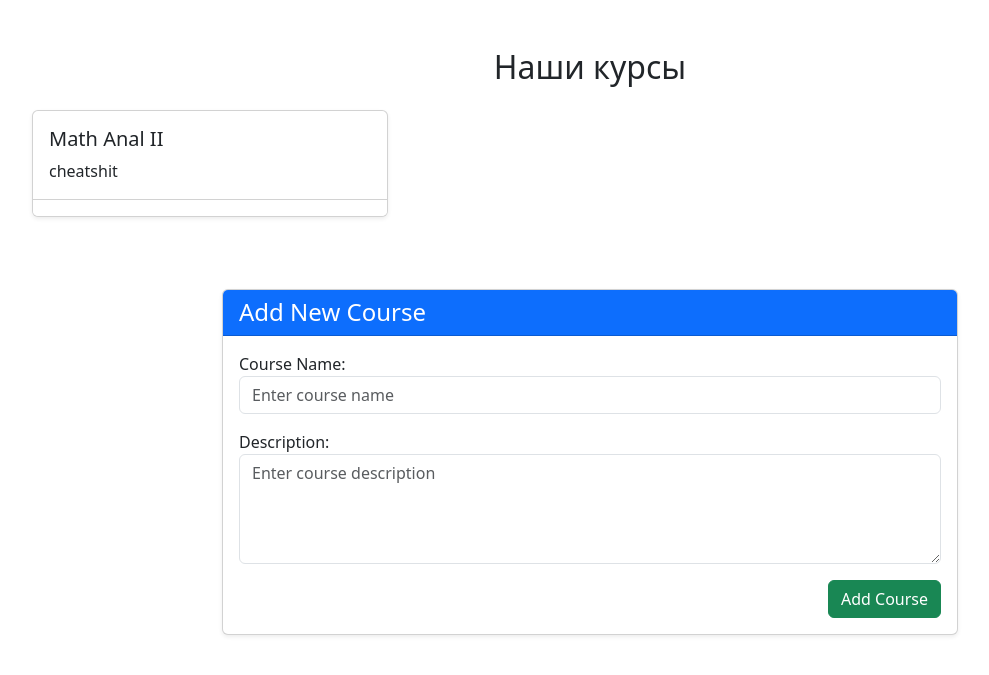
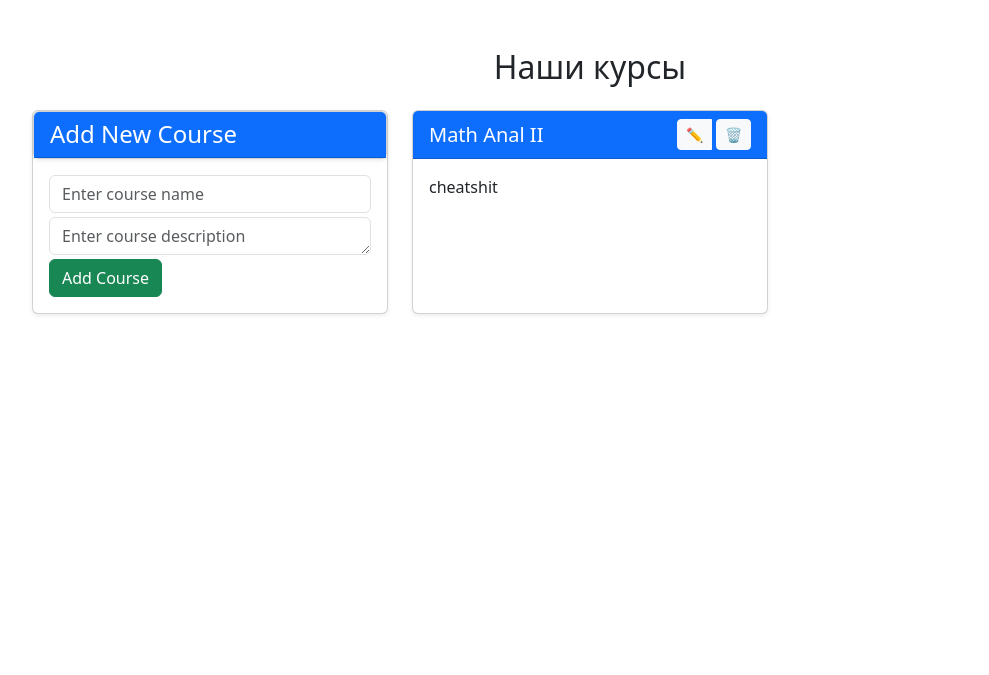
Before and after one commit to ZeNik77/Self-Revision-app, a Django app: page /courses/ in a window 1280 px wide. Shown: the part 72-747 px from the top of the page, without its empty margins (50-1039 px from the left). Run offline with Django 5.2, Linux system fonts and the light colour scheme; data comes from the database, SQL or seed files in the repository; both versions use the stored data as it was after the commit.

Commit message:
Courses page, edit + delete course

```diff
--- a/templates/courses.html
+++ b/templates/courses.html
@@ -3,56 +3,102 @@
 <div class="container mt-5">
     <h2 class="mb-4 text-center">Наши курсы</h2>
     <div class="row">
-        {% for c in courses %}
         <div class="col-md-4 mb-4">
             <div class="card h-100 shadow-sm">
-                <div class="card-body">
-                    <h5 class="card-title">{{ c.name }}</h5>
-                    <p class="card-text">{{ c.description }}</p>
-                </div>
-                <div class="card-footer bg-white">
-                </div>
-            </div>
-        </div>
-        {% endfor %}
-    </div>
-</div>
-<div class="container mt-5">
-    <div class="row justify-content-center">
-        <div class="col-md-8">
-            <div class="card shadow-sm">
-                <div class="card-header bg-primary text-white">
-                    <h4 class="mb-0">Add New Course</h4>
+                <div class="row justify-content-center">
+                    <div class="col-md-12">
+                        <div class="card shadow-sm">
+                            <div class="card-header bg-primary text-white">
+                                <h4 class="mb-0">Add New Course</h4>
+                            </div>
+                        </div>
+                    </div>
                 </div>
                 <div class="card-body">
                     <form method="POST">
                         {% csrf_token %}
                         {{ form.non_field_errors }}
 
-                        <div class="mb-3">
-                            {{ form.name.label_tag }}
+                        <div class="mb-1">
+                            <!-- {{ form.name.label_tag }} -->
                             {{ form.name }}
                             {% if form.name.errors %}
                                 <div class="text-danger">{{ form.name.errors.0 }}</div>
                             {% endif %}
                         </div>
 
-                        <div class="mb-3">
-                            {{ form.description.label_tag }}
+                        <div class="mb-1">
+                            <!-- {{ form.description.label_tag }} -->
                             {{ form.description }}
                             {% if form.description.errors %}
                                 <div class="text-danger">{{ form.description.errors.0 }}</div>
                             {% endif %}
                         </div>
 
-                        <div class="text-end">
-                            <button type="submit" class="btn btn-success">Add Course</button>
-                        </div>
+                        <!-- <div class="text-end"> -->
+                            <button type="submit" name="add_course" class="btn btn-success">Add Course</button>
+                        <!-- </div> -->
                     </form>
                 </div>
             </div>
         </div>
+        {% for c in courses %}
+        <div class="col-md-4 mb-4">
+            <div class="card h-100 shadow-sm">
+                <!-- Card Header -->
+                <div class="card-header bg-primary text-white d-flex justify-content-between align-items-center">
+                    <!-- Static course title -->
+                    <h5 class="mb-0 me-3" id="title-{{ c.id }}">{{ c.name }}</h5>
+
+                    <!-- Edit/Delete Buttons -->
+                    <div class="btn-group">
+                        <button type="button" onclick="enableEdit({{ c.id }})" class="btn btn-sm btn-light">✏️</button>
+                        <form method="post" class="d-inline ms-1" onsubmit="return confirmDelete();">
+                            {% csrf_token %}
+                            <button type="submit" name="delete_course" value="{{ c.id }}" class="btn btn-sm btn-light">🗑️</button>
+                        </form>
+                    </div>
+                </div>
+
+                <!-- Card Body -->
+                <div class="card-body">
+                    <!-- Static description -->
+                    <p class="card-text" id="desc-{{ c.id }}">{{ c.description }}</p>
+
+                    <!-- Editable form (initially hidden) -->
+                    <form method="post" id="form-{{ c.id }}" class="d-none">
+                        {% csrf_token %}
+                        <!-- <input type="hidden" name="id" value="{{ c.id }}"> -->
+                        <div class="mb-2">
+                            <input type="text" name="name" class="form-control" value="{{ c.name }}">
+                        </div>
+                        <div class="mb-2">
+                            <textarea name="description" class="form-control" value="{{ c.description }}">{{ c.description }}</textarea>
+                        </div>
+                        <button type="submit" name="edit_course" value="{{ c.id }}" class="btn btn-sm btn-success">💾 Save</button>
+                    </form>
+                </div>
+            </div>
+</div>
+
+
+        {% endfor %}
     </div>
 </div>
+<script>
+function confirmDelete() {
+    return confirm("Are you sure you want to delete this course?");
+}
+</script>
+<script>
+function enableEdit(courseId) {
+    document.getElementById(`title-${courseId}`).classList.add('d-none');
+    document.getElementById(`desc-${courseId}`).classList.add('d-none');
+    document.getElementById(`form-${courseId}`).classList.remove('d-none');
+}
 
+function confirmDelete() {
+    return confirm("Are you sure you want to delete this course?");
+}
+</script>
 {% endblock %}
--- a/testproject/forms.py
+++ b/testproject/forms.py
@@ -59,6 +59,6 @@ class AddCourseForm(forms.Form):
         widget=forms.Textarea(attrs={
             'class': 'form-control',
             'placeholder': 'Enter course description',
-            'rows': 4
+            'rows': 1
         })
     )
--- a/testproject/views.py
+++ b/testproject/views.py
@@ -40,6 +40,7 @@ def logout(request):
     auth.logout(request)
     return redirect(reverse('index'))
 
+
 # Вот кому-то делать нехуй
 
 def printAllUsers():
@@ -59,13 +60,29 @@ def superUsers():
 
 def courses (request):
     if request.method == "POST":
-        form = AddCourseForm(data=request.POST)
-        if form.is_valid():
-            name = form.cleaned_data['name']
-            desc = form.cleaned_data['description']
-            Courses.objects.create(name=name, description=desc)
-        else:
-            print(form.errors)
+        if "add_course" in request.POST:
+            form = AddCourseForm(data=request.POST)
+            if form.is_valid():
+                name = form.cleaned_data['name']
+                desc = form.cleaned_data['description']
+                Courses.objects.create(name=name, description=desc)
+            else:
+                print(form.errors)
+        if 'edit_course' in request.POST:
+            course_id = request.POST['edit_course']
+            new_name = request.POST['name']
+            new_desc = request.POST['description']
+            print(new_name, new_desc)
+            courses = Courses.objects.filter(id=course_id)
+            if courses:
+                courses[0].name = new_name
+                courses[0].description = new_desc
+                courses[0].save()
+        elif 'delete_course' in request.POST:
+            course_id = request.POST['delete_course']
+            courses = Courses.objects.filter(id=course_id)
+            if courses:
+                courses[0].delete()
     return render (request, "courses.html", { "courses": Courses.objects.all(), "form": AddCourseForm })
 def donat(request):
     return render(request, 'donat.html')
```
Also changed, not shown: db.sqlite3.
